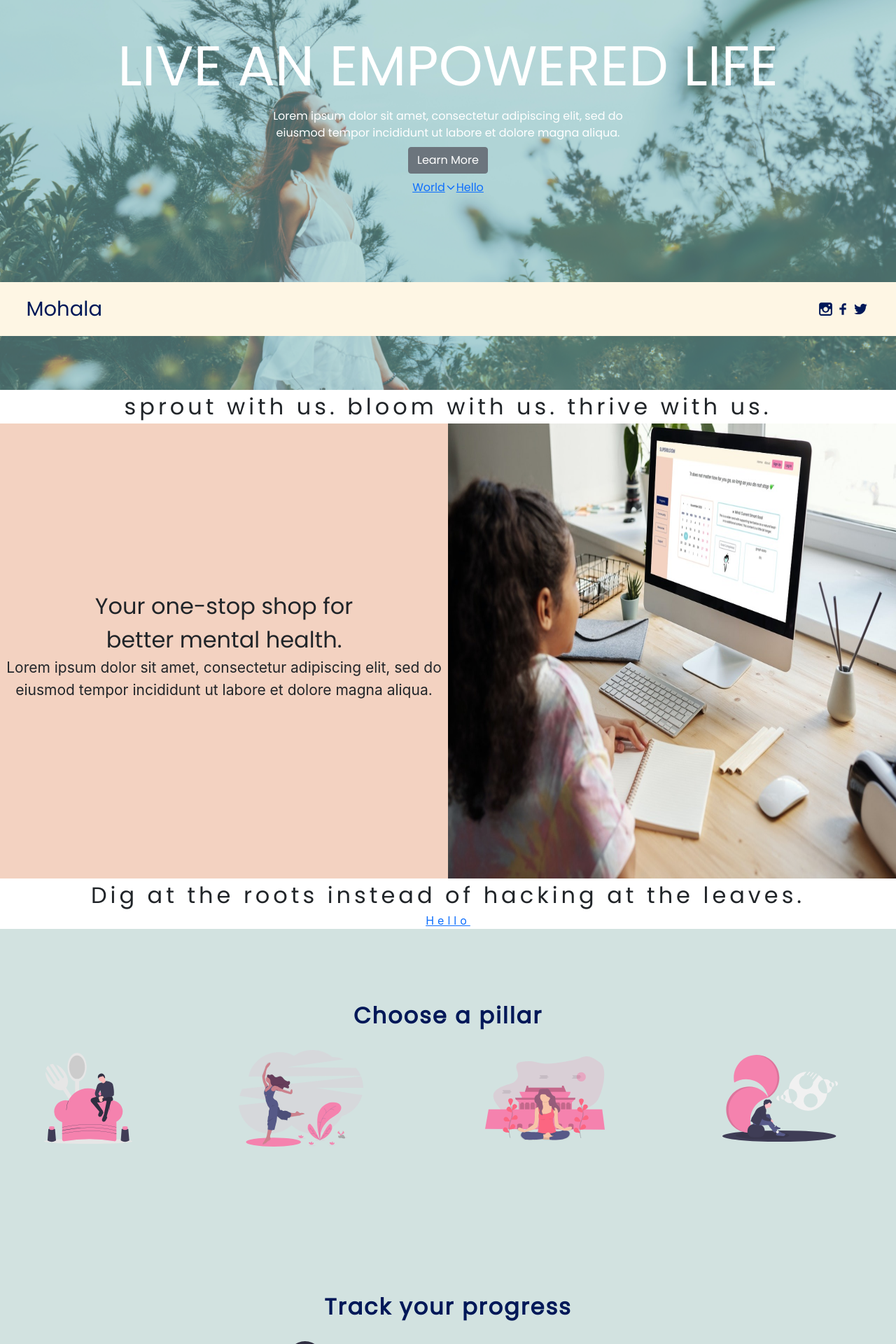
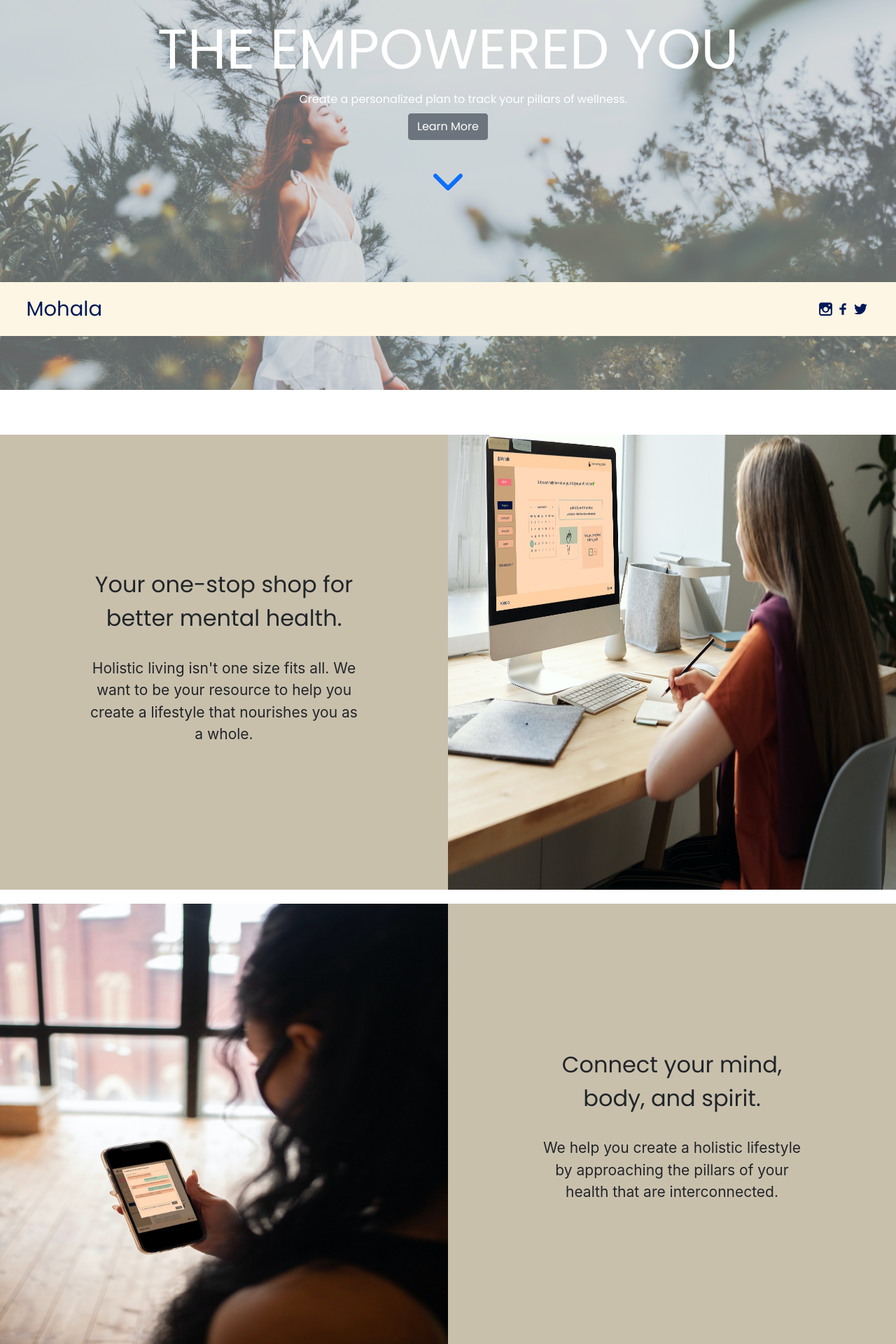
Before and after one commit to allyroo/hackathon-wellness, a React (Create React App) app: page / in a window 1280 px wide. Shown: the part 320-2240 px from the top of the page at 70% size. Built offline with nearby package versions, Linux system fonts and the light colour scheme.

Commit message:
landing pics

```diff
--- a/src/pages/Landing.css
+++ b/src/pages/Landing.css
@@ -12,14 +12,14 @@ html {
 }
 
 .hero .hero-overlay {
-  background-color: #83bdbb7c;
+  background-color: #bdbdbd7c;
   height: 100vh;
   width: 100vw;
   display: flex;
   flex-direction: column;
   align-items: center;
   justify-content: center;
-  text-align: center;
+  text-align: right;
   color: #fff;
 }
 
@@ -38,6 +38,8 @@ html {
 .bloom {
   height: 100%;
   letter-spacing: 5px;
+  display: flex;
+  justify-content: space-evenly;
 }
 .product {
   display: flex;
@@ -57,7 +59,7 @@ html {
   width: 40%;
   text-align: center;
   min-height: 650px;
-  background-color: #f3d2c1;
+  background-color: #c9c0ac;
   align-items: center;
   flex: 50%;
   vertical-align: middle;
@@ -69,8 +71,16 @@ html {
   width: 60%;
   font-size: 2rem;
 }
+.dash-girl {
+  background-color: #c9c0ac;
+  display: flex;
+  align-items: center;
+  justify-content: center;
+  height: 650px;
+  flex: 50%;
+}
 .product-img {
-  background-color: #f3d2c1;
+  background-color: #c9c0ac;
   display: flex;
   align-items: center;
   justify-content: center;
@@ -84,6 +94,11 @@ html {
   }
 }
 
+.break {
+  height: 20px;
+  background-color: white;
+}
+
 .dash-container {
   display: flex;
   flex-wrap: wrap;
@@ -95,7 +110,6 @@ html {
 .dash-img {
   background-color: #ffffff;
   text-align: center;
-
   flex: 50%;
 }
 
@@ -103,7 +117,10 @@ html {
   margin: auto;
   border-radius: 5px;
 }
-
+.mobile-img {
+  width: 100%;
+  height: 100%;
+}
 .dash-txt {
   background-color: #ffffff;
   display: flex;
@@ -118,6 +135,10 @@ img {
   height: 100%;
 }
 
+.main {
+  font-size: 4em;
+}
+
 .dash {
   height: 700px;
   display: flex;
@@ -128,6 +149,9 @@ img {
   color: white;
 }
 
+.top-title {
+  height: 4em;
+}
 .title {
   font-family: "Poppins", sans-serif;
   font-size: 2em;
@@ -139,9 +163,13 @@ img {
 } */
 
 .how-to {
-  background-color: #d2e2e0;
+  background-color: #f3d2c1;
   height: 3000px;
   color: white;
+}
+
+p {
+  width: 60%;
 }
 
 .how-title {
--- a/src/pages/Landing.jsx
+++ b/src/pages/Landing.jsx
@@ -1,6 +1,7 @@
 import { Link } from "react-router-dom";
 import whoweare from "../components/images/whoweare.png";
 import dashboard from "../components/images/dashboard.jpg";
+import mobile from "../components/images/mobile.jpg";
 import exercise from "../components/images/exercise.svg";
 import mental from "../components/images/mental.svg";
 import relax from "../components/images/relax.svg";
@@ -11,6 +12,7 @@ import support from "../components/images/support.svg";
 import NavBar from "../components/NavBar";
 import Footer from "../components/Footer";
 import { IoIosArrowDown } from "react-icons/io";
+import { IoFlowerOutline } from "react-icons/io5";
 import { NavLink, Button } from "reactstrap";
 
 import "./Landing.css";
@@ -24,51 +26,66 @@ const Landing = () => {
         {/* Hero */}
         <section className="hero">
           <div className="hero-overlay">
-            <div className="hero-title">LIVE AN EMPOWERED LIFE</div>
+            <div className="hero-title">THE EMPOWERED YOU</div>
             <div className="hero-subtext">
-              Lorem ipsum dolor sit amet, consectetur adipiscing elit, sed do
-              eiusmod tempor incididunt ut labore et dolore magna aliqua.
+              Create a personalized plan to track your pillars of wellness.
             </div>
             <NavLink href="/about">
               <Button>Learn More</Button>
             </NavLink>
             <div className="main" id="section1">
               <a href="#section2">
-                World
                 <IoIosArrowDown />
-                Hello
               </a>
             </div>
           </div>
         </section>
         {/* breaker bloom text */}
         <section className="bloom">
-          <div className="title">
-            sprout with us. bloom with us. thrive with us.{" "}
-          </div>
+          <div className="top-title"></div>
         </section>
         {/* Who We Are */}
+        <div className="main" id="section2">
+          <a href="#section1"></a>
+        </div>
         <section className="product">
           <div className="product-text">
             <div className="product-head">
               Your one-stop shop for better mental health.
             </div>
-
+            <br />
             <p>
-              Lorem ipsum dolor sit amet, consectetur adipiscing elit, sed do
-              eiusmod tempor incididunt ut labore et dolore magna aliqua.
+              Holistic living isn't one size fits all. We want to be your
+              resource to help you create a lifestyle that nourishes you as a
+              whole.
             </p>
           </div>
+          <div className="dash-girl">
+            <img className="dash-img" src={dashboard} />
+          </div>
+        </section>
+        <div className="break"></div>
+
+        {/* Second feature */}
+
+        <section className="product">
           <div className="product-img">
-            <img className="dash-img" src={dashboard} />
+            <img className="mobile-img" src={mobile} />
+          </div>
+          <div className="product-text">
+            <div className="product-head">
+              Connect your mind, body, and spirit.
+            </div>
+            <br />
+            <p>
+              We help you create a holistic lifestyle by approaching the pillars
+              of your health that are interconnected.
+            </p>
           </div>
         </section>
         <section className="bloom">
           <div className="title">
             Dig at the roots instead of hacking at the leaves.{" "}
-          </div>
-          <div className="main" id="section2">
-            <a href="#section1">Hello</a>
           </div>
         </section>
         <section className="how-to">
```
Also changed, not shown: src/components/images/dashboard.jpg, src/components/images/mobile.jpg (added).
